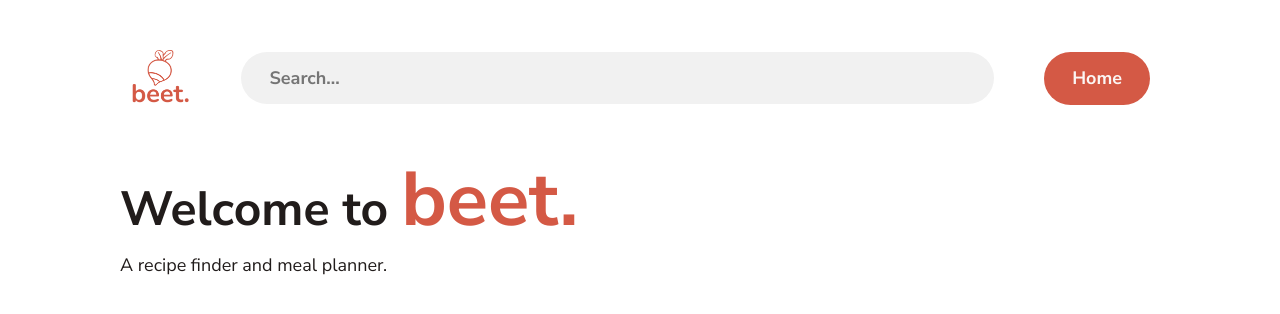
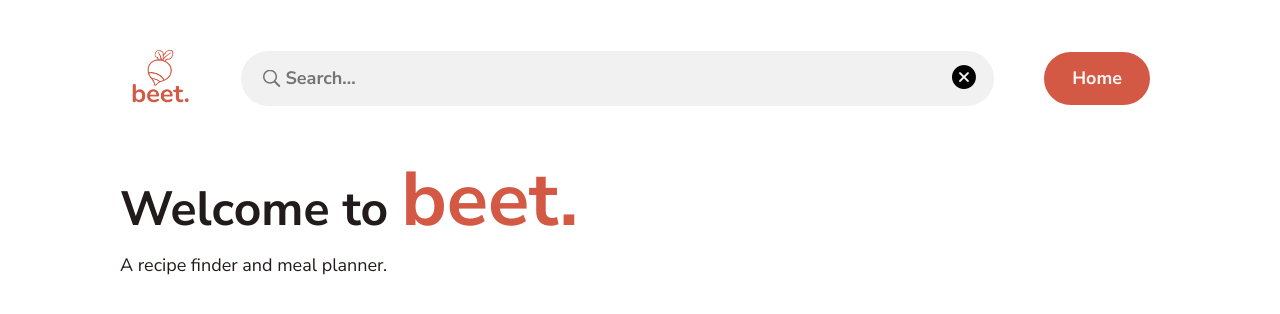
Before and after one commit to FemputerTech/MealPlanner, a Flask app: page / in a window 1280 px wide. Shown: the top 314 px of the page. Run offline with Flask 3, Linux system fonts and the light colour scheme.

Commit message:
added styling to the searchbar

```diff
--- a/static/index.js
+++ b/static/index.js
@@ -1,8 +1,23 @@
+// Find the <a> element with matching href and add 'active' class
 var currentPath = window.location.pathname;
-
-// Find the <a> element with matching href and add 'active' class
 document.querySelectorAll('.navbar-nav .nav-link').forEach(function(link) {
     if (link.getAttribute('href') === currentPath) {
         link.classList.add('active');
     }
 });
+
+function activateSearchbar() {
+    console.log("activating search bar")
+    document.querySelector('.searchbar').classList.add('active');
+}
+
+function deactivateSearchbar() {
+    console.log("deactivating search bar")
+    document.querySelector('.searchbar').classList.remove('active');
+}
+
+function clearInput() {
+    var input = document.querySelector('.searchbar-input');
+    input.value = '';
+    input.focus(); // Keep focus on the input after clearing
+}
--- a/static/styles.css
+++ b/static/styles.css
@@ -82,6 +82,7 @@ h1 {
   gap: 40px;
 }
 
+/* LOGO link */
 .logo-link {
   display: inline-block; /* Ensures the link takes the size of the logo image */
   margin: 10px;
@@ -97,18 +98,30 @@ h1 {
   opacity: 70%;
 }
 
+/* Search Bar */
 .searchbar {
   display: flex;
   align-items: center;
+  background-color: #F1F1F1;
+  border-radius: 50px;
+  border: none;
   width: 100%;
+}
+
+.searchbar.active {
+  outline: 2px solid #92C1FF;
+  background-color: #E1E1E1;
+}
+
+.searchbar:hover {
+  background-color: #E1E1E1;
 }
 
 .searchbar-input {
   font-size: 18px;
-  background-color: #F1F1F1;
-  border-radius: 50px;
+  background-color: transparent;
+  padding: 14px 28px 14px 4px;
   border: none;
-  padding: 14px 28px;
   width: 100%;
 }
 
@@ -123,13 +136,25 @@ h1 {
 }
 
 .searchbar-input:focus {
-  outline: 2px solid #92C1FF;
+  outline: none;
 }
 
-.searchbar-input:hover {
-  background-color: #E1E1E1;
+.search-img {
+  padding: 14px 0 14px 22px;
 }
 
+.input-clear {
+  border: none;
+  border-radius: 50px;
+  background-color: transparent;
+  padding: 14px 18px;
+}
+
+.input-clear:hover {
+  background-color: #D4D4D4;
+}
+
+/* Other Navbar Links */
 .navbar-nav {
   display: flex;
   justify-content: flex-end;
--- a/templates/base.html
+++ b/templates/base.html
@@ -16,7 +16,11 @@
         <img class="logo-img" src="./static/logo_2.png" alt="beet branding logo">
       </a>
       <div class="searchbar">
-        <input class="searchbar-input nunito-sans-regular" type="text" placeholder="Search...">
+        <img class="search-img" src="./static/search.png" alt="magnifying glass icon">
+        <input class="searchbar-input nunito-sans-regular" type="text" placeholder="Search..." onfocus="activateSearchbar()" onblur="deactivateSearchbar()">
+        <button class="input-clear" onclick="clearInput()">
+          <img class="clear-img" src="./static/clear.png" alt="clear searchbar text">
+        </button>
       </div>
       <div class="navbar-nav">
         <a class="nav-link" id="home" href="/">Home</a>
```
